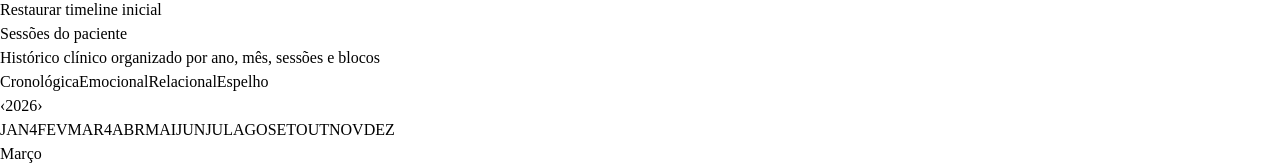
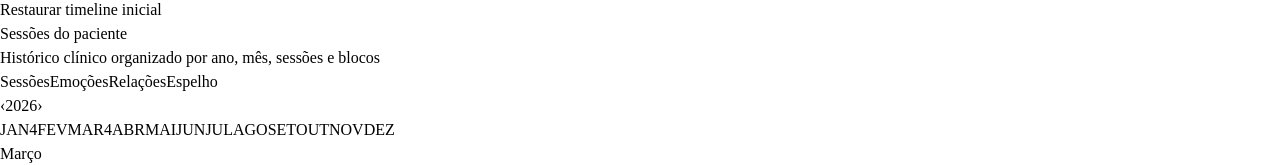
Before and after one commit to FelipeHolandaNovelino/trama-web, a React (Vite) app: page / in a window 1280 px wide. Shown: the part 218-383 px from the top of the page. Built offline with nearby package versions, Linux system fonts and the light colour scheme.

Commit message:
Renomeia modos da timeline

```diff
--- a/src/components/Timeline.jsx
+++ b/src/components/Timeline.jsx
@@ -6,23 +6,24 @@ import { SessionModal } from "./SessionModal"
 const timelineModes = [
   {
     id: "chronological",
-    label: "Cronológica",
+    label: "Sessões",
     description: "Histórico clínico organizado por ano, mês, sessões e blocos",
   },
   {
     id: "emotional",
-    label: "Emocional",
+    label: "Emoções",
     description: "Blocos agrupados pelas emoções recorrentes",
   },
   {
     id: "relational",
-    label: "Relacional",
+    label: "Relações",
     description: "Blocos agrupados pelas pessoas importantes",
   },
   {
     id: "mirror",
     label: "Espelho",
-    description: "Acontecimentos organizados pela data em que ocorreram na vida do paciente",
+    description:
+      "Acontecimentos organizados pela data em que ocorreram na vida do paciente",
   },
 ]
 
```
